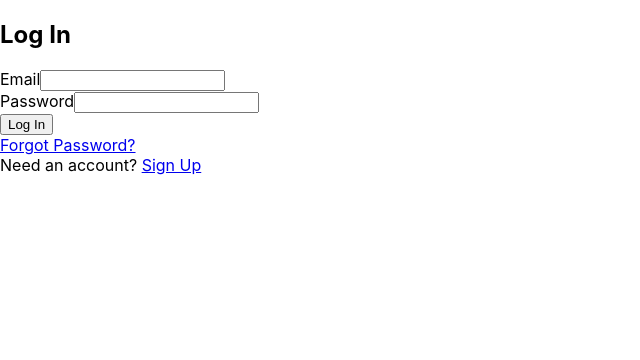
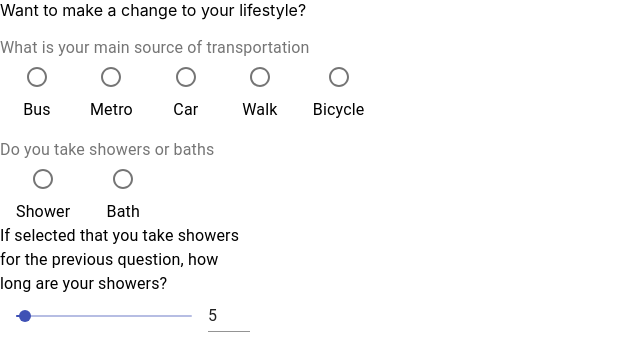
Before and after one commit to AbhirKarande/HackMITCO2Platform, a React (Create React App) app in the folder hackmitco2platform/: page / in a window 1280 px wide. Before the commit this address led to /login. Shown: the top 360 px of the page, without its empty margins (0-640 px from the left). Built offline with nearby package versions, Linux system fonts and the light colour scheme; no server answers.

Commit message:
Added homepage and started makeachange page with questions

```diff
--- a/hackmitco2platform/package.json
+++ b/hackmitco2platform/package.json
@@ -3,6 +3,7 @@
   "version": "0.1.0",
   "private": true,
   "dependencies": {
+    "@material-ui/core": "^4.12.3",
     "@testing-library/jest-dom": "^5.14.1",
     "@testing-library/react": "^11.2.7",
     "@testing-library/user-event": "^12.8.3",
--- a/hackmitco2platform/src/App.js
+++ b/hackmitco2platform/src/App.js
@@ -1,36 +1,14 @@
 import logo from './logo.svg';
 import './App.css';
-import { BrowserRouter as Router, Switch, Route } from 'react-router-dom';
-import Signup from "./components/authentication/Signup";
-import { Container } from "react-bootstrap"
-import { AuthProvider } from "./components/authentication/AuthContext"
-import Login from "./components/authentication/Login"
-import PrivateRoute from "./components/authentication/PrivateRoute"
-import ForgotPassword from "./components/authentication/ForgotPassword"
-import UpdateProfile from "./components/authentication/UpdateProfile"
-import Dashboard from "./components/home/Dashboard"
+import Homepage from './components/home/Homepage'
+import MakeAChange from './components/MakeAChange/MakeAChange'
+
 
 function App() {
   return (
-    <Container
-      className="d-flex align-items-center justify-content-center"
-      style={{ minHeight: "100vh" }}
-    >
-      <div className="w-100" style={{ maxWidth: "400px" }}>
-        <Router>
-          <AuthProvider>
-            <Switch>
-              <PrivateRoute exact path="/" component={Dashboard} />
-              <PrivateRoute path="/update-profile" component={UpdateProfile} />
-              <Route path="/signup" component={Signup} />
-              <Route path="/login" component={Login} />
-              <Route path="/forgot-password" component={ForgotPassword} />
-            </Switch>
-          </AuthProvider>
-        </Router>
-      </div>
-    </Container>
-  )
+    <div>
+    <MakeAChange></MakeAChange>
+    </div>  )
 }
 
 export default App;
--- /dev/null
+++ b/hackmitco2platform/src/components/MakeAChange/MakeAChange.js
@@ -0,0 +1,33 @@
+import React from 'react';
+import { makeStyles } from '@material-ui/core/styles';
+
+import Radio from '@material-ui/core/Radio';
+import RadioGroup from '@material-ui/core/RadioGroup';
+import FormControlLabel from '@material-ui/core/FormControlLabel';
+import FormControl from '@material-ui/core/FormControl';
+import FormLabel from '@material-ui/core/FormLabel';
+import Transportation from './Transportation';
+import Water from './Water';
+import CssBaseline from '@material-ui/core/CssBaseline';
+import Typography from '@material-ui/core/Typography';
+import Container from '@material-ui/core/Container';
+import Box from '@material-ui/core/Box';
+
+
+
+
+export default function MakeAChange() {
+    return(
+        <div>
+        <div>Want to make a change to your lifestyle?</div>
+            <Box component="span" m={1}>
+                <Transportation/>
+            </Box>
+            <Box component="span" m={1}>
+                <Water/>
+            </Box>
+
+        </div>
+
+    )
+}
--- /dev/null
+++ b/hackmitco2platform/src/components/MakeAChange/Transportation.js
@@ -0,0 +1,53 @@
+import React from 'react';
+import { makeStyles } from '@material-ui/core/styles';
+
+import Radio from '@material-ui/core/Radio';
+import RadioGroup from '@material-ui/core/RadioGroup';
+import FormControlLabel from '@material-ui/core/FormControlLabel';
+import FormControl from '@material-ui/core/FormControl';
+import FormLabel from '@material-ui/core/FormLabel';
+
+
+export default function Transportation() {
+    return(
+        <div>
+                <FormControl component="fieldset">
+                    <FormLabel component="legend">What is your main source of transportation</FormLabel>
+                    <RadioGroup row aria-label="position" name="position" defaultValue="top">
+                        <FormControlLabel
+                        value="Bus"
+                        control={<Radio color="primary" />}
+                        label="Bus"
+                        labelPlacement="bottom"
+                        />
+                        <FormControlLabel
+                        value="Metro"
+                        control={<Radio color="primary" />}
+                        label="Metro"
+                        labelPlacement="bottom"
+                        />
+                        <FormControlLabel
+                        value="Car"
+                        control={<Radio color="primary" />}
+                        label="Car"
+                        labelPlacement="bottom"
+                        />
+                        <FormControlLabel
+                        value="Walk"
+                        control={<Radio color="primary" />}
+                        label="Walk"
+                        labelPlacement="bottom"
+                        />
+                        <FormControlLabel
+                        value="Bicycle"
+                        control={<Radio color="primary" />}
+                        label="Bicycle"
+                        labelPlacement="bottom"
+                        />
+                    </RadioGroup>
+                </FormControl>
+
+        </div>
+
+    )
+}
--- /dev/null
+++ b/hackmitco2platform/src/components/MakeAChange/Water.js
@@ -0,0 +1,98 @@
+import React from 'react';
+import { makeStyles } from '@material-ui/core/styles';
+
+import Radio from '@material-ui/core/Radio';
+import RadioGroup from '@material-ui/core/RadioGroup';
+import FormControlLabel from '@material-ui/core/FormControlLabel';
+import FormControl from '@material-ui/core/FormControl';
+import FormLabel from '@material-ui/core/FormLabel';
+
+import Grid from '@material-ui/core/Grid';
+import Typography from '@material-ui/core/Typography';
+import Slider from '@material-ui/core/Slider';
+import Input from '@material-ui/core/Input';
+
+const useStyles = makeStyles({
+  root: {
+    width: 250,
+  },
+  input: {
+    width: 42,
+  },
+});
+export default function Water() {
+    const classes = useStyles();
+    const [value, setValue] = React.useState(5);
+
+    const handleSliderChange = (event, newValue) => {
+        setValue(newValue);
+    };
+
+    const handleInputChange = (event) => {
+        setValue(event.target.value === '' ? '' : Number(event.target.value));
+    };
+
+    const handleBlur = () => {
+        if (value < 0) {
+        setValue(0);
+        } else if (value > 60) {
+        setValue(60);
+        }
+    };
+    return(
+        <div>
+                <FormControl component="fieldset">
+                    <FormLabel component="legend">Do you take showers or baths</FormLabel>
+                    <RadioGroup row aria-label="position" name="position" defaultValue="top">
+                        <FormControlLabel
+                        value="Shower"
+                        control={<Radio color="primary" />}
+                        label="Shower"
+                        labelPlacement="bottom"
+                        />
+                        <FormControlLabel
+                        value="Bath"
+                        control={<Radio color="primary" />}
+                        label="Bath"
+                        labelPlacement="bottom"
+                        />
+                    </RadioGroup>
+                </FormControl>
+                <div className={classes.root}>
+                <Typography id="input-slider" gutterBottom>
+                    If selected that you take showers for the previous question, how long are your showers?
+                </Typography>
+                <Grid container spacing={2} alignItems="center">
+                    <Grid item>
+                    </Grid>
+                    <Grid item xs>
+                    <Slider
+                        value={typeof value === 'number' ? value : 0}
+                        onChange={handleSliderChange}
+                        aria-labelledby="input-slider"
+                    />
+                    </Grid>
+                    <Grid item>
+                    <Input
+                        className={classes.input}
+                        value={value}
+                        margin="dense"
+                        onChange={handleInputChange}
+                        onBlur={handleBlur}
+                        inputProps={{
+                        step: 10,
+                        min: 0,
+                        max: 100,
+                        type: 'number',
+                        'aria-labelledby': 'input-slider',
+                        }}
+                    />
+                    </Grid>
+                </Grid>
+                </div>
+
+
+        </div>
+
+    )
+}
--- /dev/null
+++ b/hackmitco2platform/src/components/home/Homepage.js
@@ -0,0 +1,55 @@
+import React from 'react';
+import { makeStyles } from '@material-ui/core/styles';
+import Table from '@material-ui/core/Table';
+import TableBody from '@material-ui/core/TableBody';
+import TableCell from '@material-ui/core/TableCell';
+import TableContainer from '@material-ui/core/TableContainer';
+import TableHead from '@material-ui/core/TableHead';
+import TableRow from '@material-ui/core/TableRow';
+import Paper from '@material-ui/core/Paper';
+
+const useStyles = makeStyles({
+  table: {
+    minWidth: 650,
+  },
+});
+function createData(user, score){
+    return { user, score };
+}
+
+const rows = [
+    createData('Abhir12', 45),
+    createData('Harry13', 45),
+    createData('Ann15', 45),
+    createData('Aryan16', 45),
+
+];
+
+export default function Homepage() {
+    const classes = useStyles();
+    return(
+        <div>
+        <div>The Leaderboards Amongst you and your friends:</div>
+        <TableContainer component={Paper}>
+            <Table className={classes.table} size="small" aria-label="a dense table">
+                <TableHead>
+                    <TableRow>
+                        <TableCell>User</TableCell>
+                        <TableCell>Score</TableCell>
+                    </TableRow>
+                </TableHead>
+            <TableBody>
+          {rows.map((row) => (
+            <TableRow key={row.user}>
+              <TableCell component="th" scope="row">
+                {row.user}
+              </TableCell>
+              <TableCell>{row.score}</TableCell>
+            </TableRow>
+          ))}
+        </TableBody>
+      </Table>
+        </TableContainer>
+        </div>
+    )
+}
--- /dev/null
+++ b/hackmitco2platform/src/components/navigation/Nav.js
@@ -0,0 +1,6 @@
+import React, { useState } from 'react';
+import { NavLink } from 'react-router-dom';
+import { makeStyles } from '@material-ui/core/styles';
+import Link from '@material-ui/core/Link';
+import Grid from '@material-ui/core/Grid';
+import Button from '@material-ui/core/Button';
```
Also changed, not shown: 1 other file (tests, documents, lock files or other folders).
